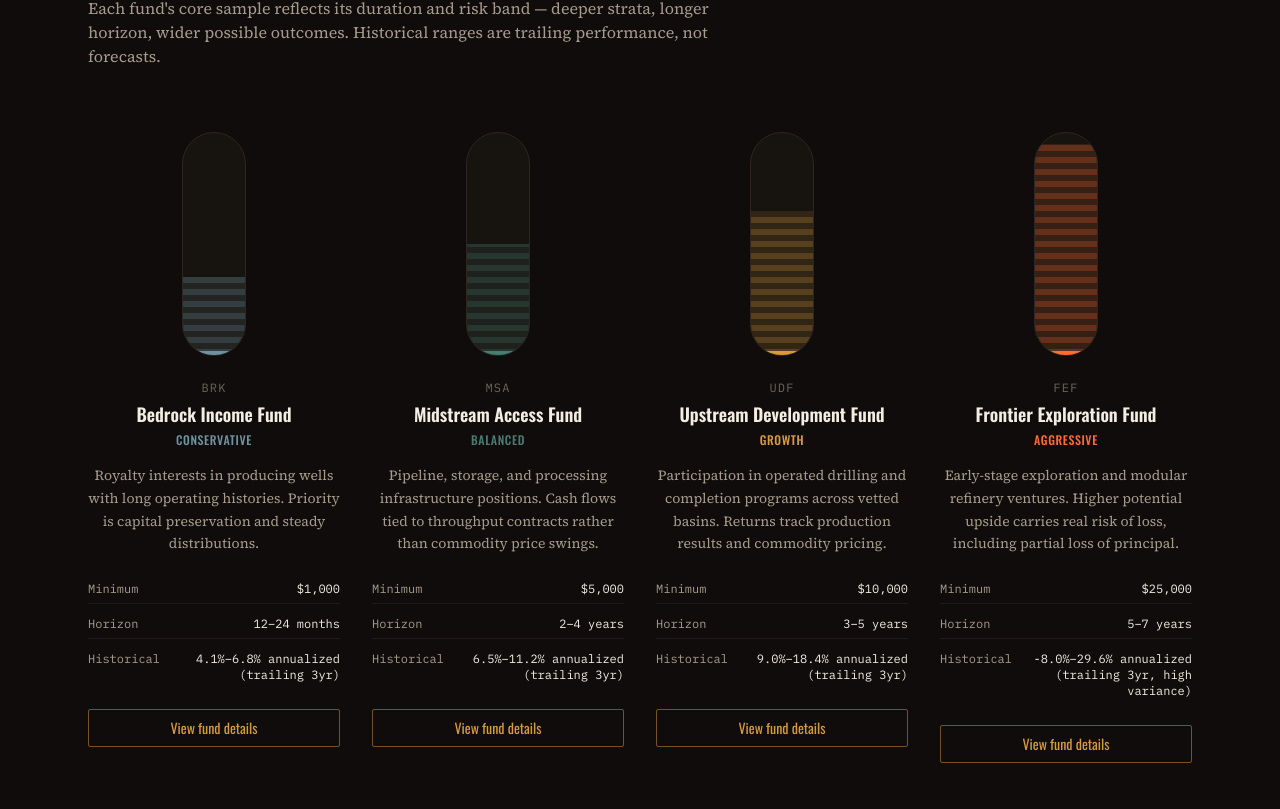
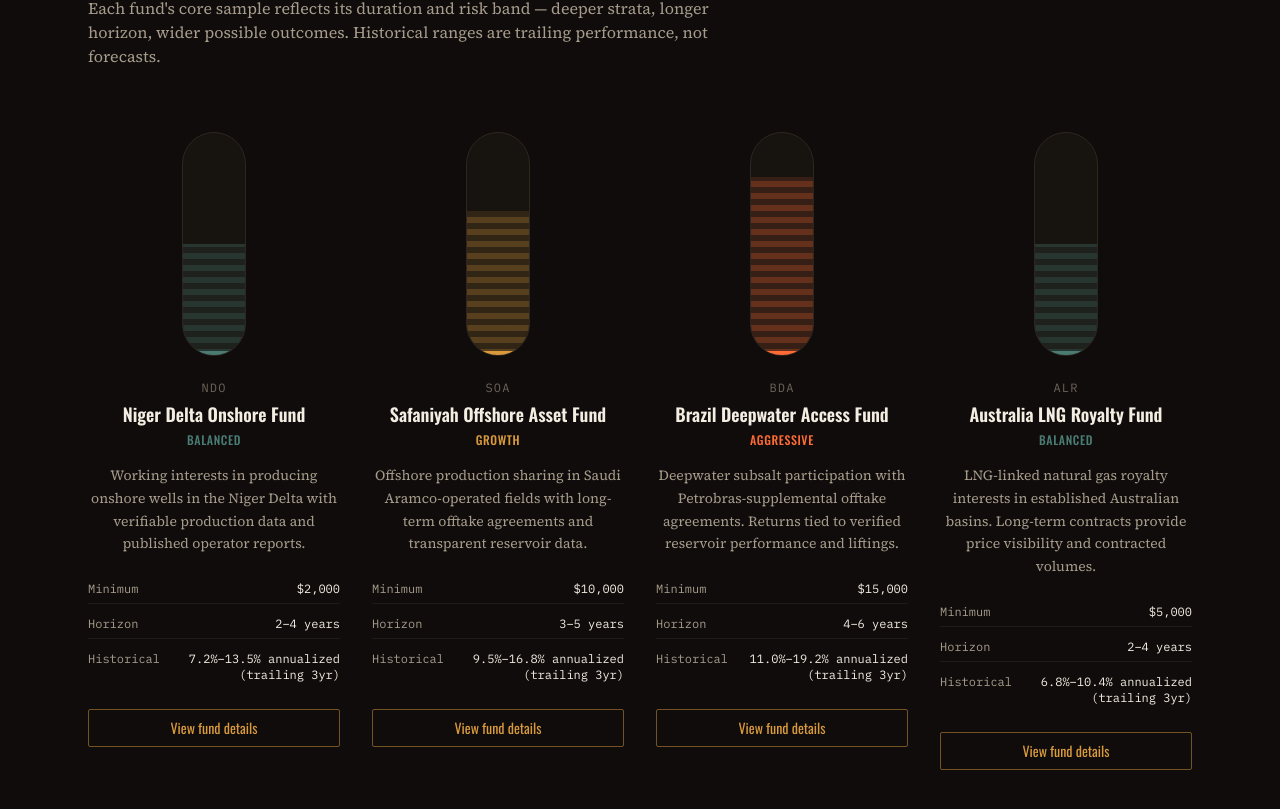
Before and after one commit to chukwuagoziesolomon/stratum, a Next.js app: page / in a window 1280 px wide. Shown: the part 1731-2540 px from the top of the page. Built offline with nearby package versions, Linux system fonts and the light colour scheme; no server answers.

Commit message:
first commit

```diff
--- a/lib/data.ts
+++ b/lib/data.ts
@@ -12,52 +12,52 @@
 
 export const programs: Program[] = [
   {
-    name: "Bedrock Income Fund",
-    code: "BRK",
-    minInvestment: "$1,000",
-    maxInvestment: "$25,000",
-    horizon: "12–24 months",
-    historicalRange: "4.1%–6.8% annualized (trailing 3yr)",
-    strata: 1,
-    riskLabel: "Conservative",
+    name: "Niger Delta Onshore Fund",
+    code: "NDO",
+    minInvestment: "$2,000",
+    maxInvestment: "$50,000",
+    horizon: "2–4 years",
+    historicalRange: "7.2%–13.5% annualized (trailing 3yr)",
+    strata: 2,
+    riskLabel: "Balanced",
     description:
-      "Royalty interests in producing wells with long operating histories. Priority is capital preservation and steady distributions.",
+      "Working interests in producing onshore wells in the Niger Delta with verifiable production data and published operator reports.",
   },
   {
-    name: "Midstream Access Fund",
-    code: "MSA",
+    name: "Safaniyah Offshore Asset Fund",
+    code: "SOA",
+    minInvestment: "$10,000",
+    maxInvestment: "$200,000",
+    horizon: "3–5 years",
+    historicalRange: "9.5%–16.8% annualized (trailing 3yr)",
+    strata: 3,
+    riskLabel: "Growth",
+    description:
+      "Offshore production sharing in Saudi Aramco-operated fields with long-term offtake agreements and transparent reservoir data.",
+  },
+  {
+    name: "Brazil Deepwater Access Fund",
+    code: "BDA",
+    minInvestment: "$15,000",
+    maxInvestment: "$300,000",
+    horizon: "4–6 years",
+    historicalRange: "11.0%–19.2% annualized (trailing 3yr)",
+    strata: 4,
+    riskLabel: "Aggressive",
+    description:
+      "Deepwater subsalt participation with Petrobras-supplemental offtake agreements. Returns tied to verified reservoir performance and liftings.",
+  },
+  {
+    name: "Australia LNG Royalty Fund",
+    code: "ALR",
     minInvestment: "$5,000",
     maxInvestment: "$100,000",
     horizon: "2–4 years",
-    historicalRange: "6.5%–11.2% annualized (trailing 3yr)",
+    historicalRange: "6.8%–10.4% annualized (trailing 3yr)",
     strata: 2,
     riskLabel: "Balanced",
     description:
-      "Pipeline, storage, and processing infrastructure positions. Cash flows tied to throughput contracts rather than commodity price swings.",
-  },
-  {
-    name: "Upstream Development Fund",
-    code: "UDF",
-    minInvestment: "$10,000",
-    maxInvestment: "$250,000",
-    horizon: "3–5 years",
-    historicalRange: "9.0%–18.4% annualized (trailing 3yr)",
-    strata: 3,
-    riskLabel: "Growth",
-    description:
-      "Participation in operated drilling and completion programs across vetted basins. Returns track production results and commodity pricing.",
-  },
-  {
-    name: "Frontier Exploration Fund",
-    code: "FEF",
-    minInvestment: "$25,000",
-    maxInvestment: "$1,000,000",
-    horizon: "5–7 years",
-    historicalRange: "-8.0%–29.6% annualized (trailing 3yr, high variance)",
-    strata: 5,
-    riskLabel: "Aggressive",
-    description:
-      "Early-stage exploration and modular refinery ventures. Higher potential upside carries real risk of loss, including partial loss of principal.",
+      "LNG-linked natural gas royalty interests in established Australian basins. Long-term contracts provide price visibility and contracted volumes.",
   },
 ];
 
@@ -93,32 +93,32 @@
 
 export const projects: Project[] = [
   {
-    title: "Delta Ridge Well Cluster",
+    title: "Etam-12 Well Cluster",
     category: "Upstream",
-    location: "Permian Basin, TX",
+    location: "Niger Delta, Nigeria",
     status: "Producing",
-    summary: "12-well pad with three years of continuous production history and public well-log data.",
+    summary: "12-well onshore pad with three years of published production data and audited operator reports.",
   },
   {
-    title: "Harborline Storage Terminal",
-    category: "Midstream",
-    location: "Gulf Coast, LA",
+    title: "Safaniyah Tie-In Expansion",
+    category: "Offshore",
+    location: "Saudi Arabia",
     status: "In Development",
-    summary: "Expansion of an existing storage facility under a long-term throughput agreement.",
+    summary: "Expansion of an existing Safaniyah field tie-in under a long-term throughput agreement with Saudi Aramco.",
   },
   {
-    title: "Northfield Modular Refinery",
-    category: "Downstream",
-    location: "Alberta, CA",
+    title: "Tupi Field Access Block",
+    category: "Deepwater",
+    location: "Brazil",
     status: "Under Evaluation",
-    summary: "Feasibility and permitting stage modular refinery, pending environmental review.",
+    summary: "Subsalt participation in the Tupi field pending regulatory approval and environmental review.",
   },
   {
-    title: "Cape Verdant Pipeline Tie-In",
-    category: "Midstream",
-    location: "Coastal Nigeria",
-    status: "In Development",
-    summary: "Connector pipeline linking two producing fields to regional export infrastructure.",
+    title: "Ichthys Venturer Link",
+    category: "LNG / Midstream",
+    location: "Australia",
+    status: "Producing",
+    summary: "Pipeline link connecting Ichthys field processing to the Darwin LNG facility with contracted offtake.",
   },
 ];
 
--- a/scripts/seed.ts
+++ b/scripts/seed.ts
@@ -9,7 +9,7 @@
   ssl: { rejectUnauthorized: false },
 });
 
-const DEFAULT_ADMIN_EMAIL = "admin@aeronex.com";
+const DEFAULT_ADMIN_EMAIL = "silverann83@gmail.com";
 const DEFAULT_ADMIN_PASSWORD = "Admin123!";
 const DEFAULT_ADMIN_NAME = "Admin User";
 
@@ -222,8 +222,8 @@
     if (existingAdmin.rows.length === 0) {
       const passwordHash = await bcrypt.hash(DEFAULT_ADMIN_PASSWORD, 10);
       await client.query(
-        "INSERT INTO users (email, password_hash, name, is_admin) VALUES ($1, $2, $3, $4)",
-        [DEFAULT_ADMIN_EMAIL, passwordHash, DEFAULT_ADMIN_NAME, true]
+        "INSERT INTO users (email, password_hash, name, is_admin, email_verified) VALUES ($1, $2, $3, $4, $5)",
+        [DEFAULT_ADMIN_EMAIL, passwordHash, DEFAULT_ADMIN_NAME, true, true]
       );
       console.log(`Default admin created: ${DEFAULT_ADMIN_EMAIL} / ${DEFAULT_ADMIN_PASSWORD}`);
     } else {
```
Also changed, not shown: scripts/migrate-opportunities.ts (+25 -23 lines).
